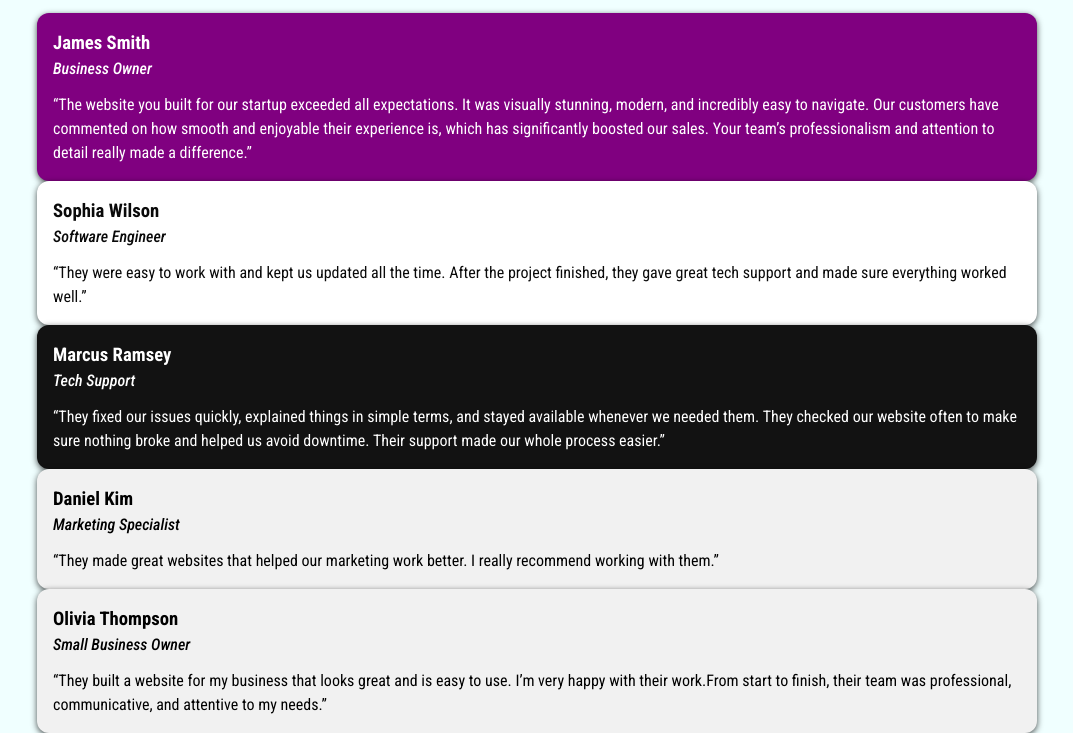
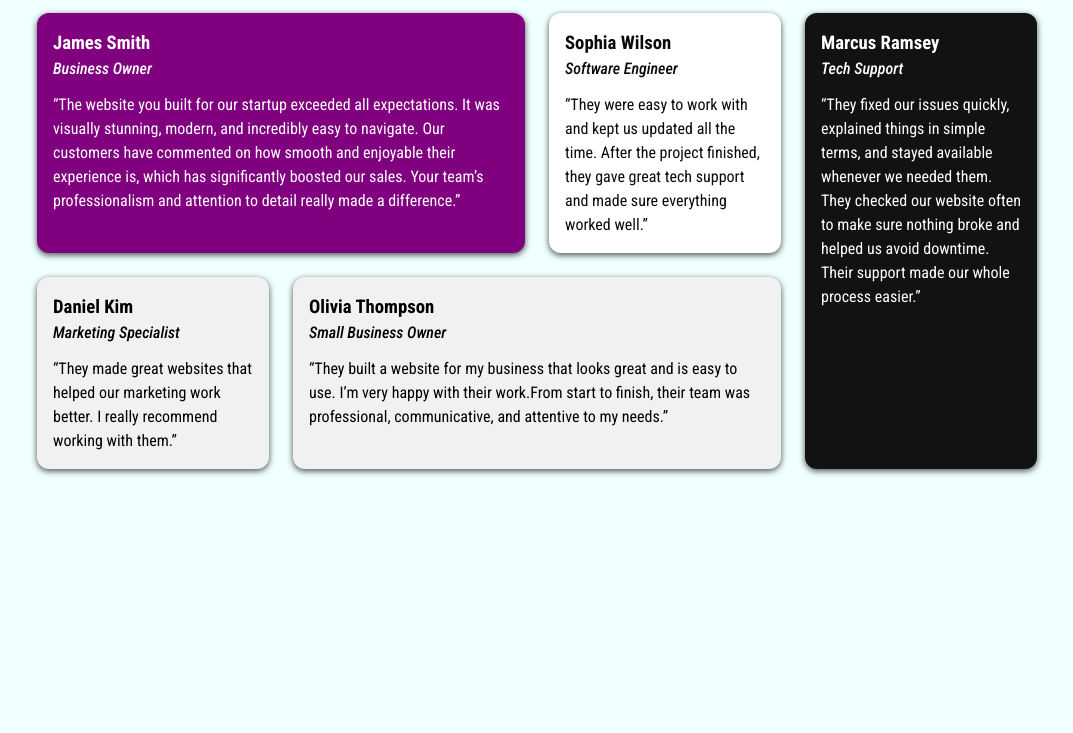
Before and after one commit to brm29/testimonials-grid, a plain HTML site: page index.html in a window 1280 px wide. Shown: the part 71-804 px from the top of the page, without its empty margins (103-1176 px from the left). Drawn offline with Linux system fonts and the light colour scheme.

Commit message:
updated cards and added responsive grid layout

```diff
--- a/style.css
+++ b/style.css
@@ -24,6 +24,12 @@ body {
   text-align: center;
   margin-bottom: 1rem;
   font-size: 2rem;
+}
+
+/* grid container - mobile first */
+.testimonials-grid {
+  display: grid;
+  gap: 1.5rem;
 }
 
 /* testimonial cards */
@@ -60,3 +66,23 @@ body {
   font-weight: 500;
   margin-bottom: 0.75rem;
 }
+
+/* responsive grid layout - tablets and up */
+@media (min-width: 600px) {
+  .testimonials-grid {
+    grid-template-columns: repeat(2, 1fr);
+  }
+}
+
+/* computers: 4 columns */
+@media (min-width: 900px) {
+  .testimonials-grid {
+    grid-template-columns: repeat(4, 1fr);
+  }
+  .span-2-col {
+    grid-column: span 2;
+  }
+  .span-2-row {
+    grid-row: span 2;
+  }
+}
```
Also changed, not shown: index.html (+5 -5 lines).
